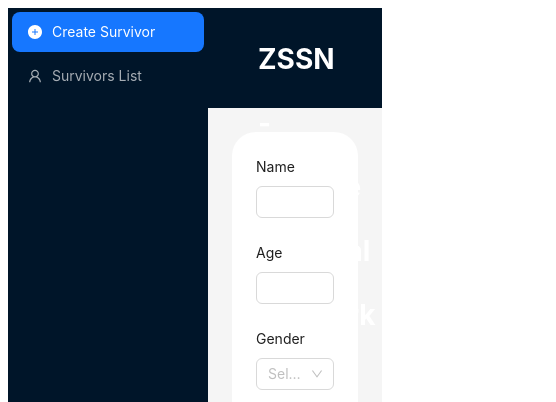
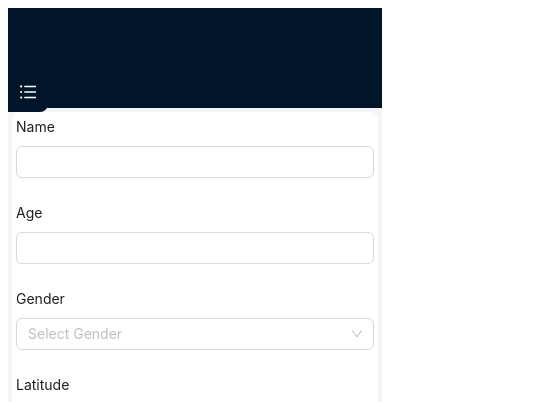
Before and after one commit to leoneed/ZSSN, a React (Create React App) app in the folder client/: page /survivors/create in a window 390 px wide. Shown: the top 402 px of the page, 556 px wide, since content can reach past the window. Built offline with nearby package versions, Linux system fonts and the light colour scheme; no server answers.

Commit message:
add: responsive on smaller screens

```diff
--- a/client/src/Layout.tsx
+++ b/client/src/Layout.tsx
@@ -16,15 +16,15 @@ const AppLayout = ({ children }: { children: ReactNode }) => {
       <Sidebar />
       <Layout>
         <Header className={style.header}>
-          <Row>
-            <Col span={12}>
-              <h1>{t('ZSSN - Zombie Survival Network')}</h1>
+          <Row justify="space-between" align="middle">
+            <Col className={style.title}>
+              <h1>{t('ZSSN')}</h1>
             </Col>
             {isLoggedIn && (
-              <Col span={12} className={style.loggedInSurvivor}>
+              <Col className={style.loggedInSurvivor}>
                 <IsInfected infected={loggedInSurvivor?.is_infected || false} />
-                <span>
-                  {t('Hello')} {loggedInSurvivor?.name}
+                <span className={style.loggedInSurvivorName}>
+                  {loggedInSurvivor?.name}
                 </span>
                 <Button onClick={logout}>{t('Logout')}</Button>
               </Col>
--- a/client/src/Sidebar.tsx
+++ b/client/src/Sidebar.tsx
@@ -44,7 +44,7 @@ const Sidebar = () => {
   const menuItems = [...defaultMenuItems, ...dynamicMenuItems];
 
   return (
-    <Sider>
+    <Sider breakpoint="md" collapsedWidth={0}>
       <Menu theme="dark" selectedKeys={[location.pathname]} items={menuItems} />
     </Sider>
   );
--- a/client/src/components/InventoryCard/InventoryCard.tsx
+++ b/client/src/components/InventoryCard/InventoryCard.tsx
@@ -11,7 +11,7 @@ const InventoryCard = ({ inventory }: { inventory: IInventory[] }) => {
 
   return (
     <Card title={t('Inventory')}>
-      <Table dataSource={dataSource} columns={columns} />
+      <Table dataSource={dataSource} columns={columns} tableLayout="fixed" />
     </Card>
   );
 };
--- a/client/src/layout.module.scss
+++ b/client/src/layout.module.scss
@@ -5,17 +5,48 @@
 
 .content {
     background-color: white;
-    border-radius: 24px;
-    margin: 24px;
-    padding: 24px;
+    border-radius: 8px;
+    margin: 4px;
+    padding: 4px;
 }
 
 .loggedInSurvivor {
     text-align: right;
     padding: 16px 0;
-    vertical-align: bottom;
 }
 
 .loggedInSurvivor > * {
     margin-left: 16px;
 }
+
+.loggedInSurvivorName {
+    display: inline-block;
+    white-space: nowrap;
+    overflow: hidden;
+    line-height: 32px;
+    font-size: 16px;
+    max-width: 225px;
+    text-overflow: ellipsis;
+}
+
+@media (max-width: 768px) {
+    .menuButton {
+        font-size: 20px;
+    }
+
+    .title {
+        display: none;
+    }
+
+    .loggedInSurvivor {
+        width: 100%;
+        display: flex;
+        flex-direction: column;
+        align-items: center;
+        text-align: center;
+        padding: 0;
+    }
+    .loggedInSurvivorName {
+        line-height: 40px;
+    }
+}
--- a/client/src/pages/Profile/Profile.tsx
+++ b/client/src/pages/Profile/Profile.tsx
@@ -30,15 +30,17 @@ const Profile = () => {
 
   return (
     <>
-      <Row>
-        <Col className={style.column} span={10}>
+      <Row gutter={[16, 16]} justify="center">
+        <Col className={style.column} xs={24} sm={24} md={12} lg={8}>
           <SurvivorCard survivor={survivor} />
         </Col>
-        <Col className={style.column} span={6}>
-          <InventoryCard inventory={survivor.inventory} />
+        <Col className={style.column} xs={24} sm={24} md={12} lg={8}>
+          <div>
+            <InventoryCard inventory={survivor.inventory} />
+          </div>
         </Col>
         {isLoggedIn && (
-          <Col className={style.column} span={6}>
+          <Col className={style.column} xs={24} sm={24} md={12} lg={8}>
             <List>
               {isCurrentSurvivorLoggedIn && (
                 <List.Item>
--- a/client/src/pages/Profile/profile.module.scss
+++ b/client/src/pages/Profile/profile.module.scss
@@ -1,3 +1,4 @@
 .column {
     padding: 0 16px;
+    width: 200px;
 }
--- a/client/src/pages/Survivors/Survivors.tsx
+++ b/client/src/pages/Survivors/Survivors.tsx
@@ -55,7 +55,9 @@ const Survivors = () => {
   return (
     <Layout>
       <Divider>{t('Survivors List')}</Divider>
-      <Table dataSource={dataSource} columns={columns} />
+      <div style={{ overflowX: 'auto' }}>
+        <Table dataSource={dataSource} columns={columns} />
+      </div>
     </Layout>
   );
 };
```
